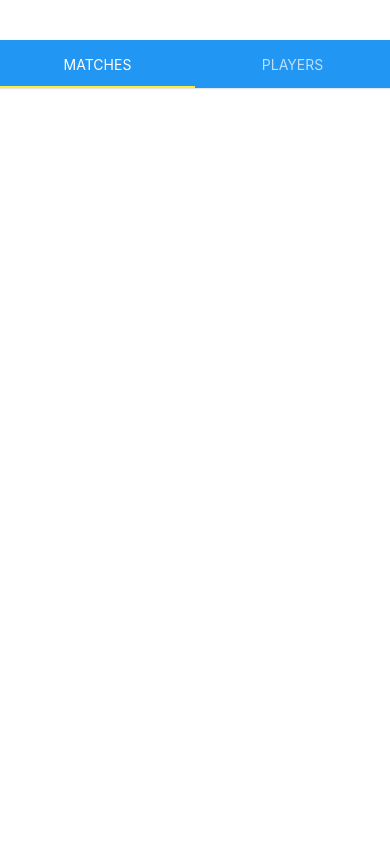
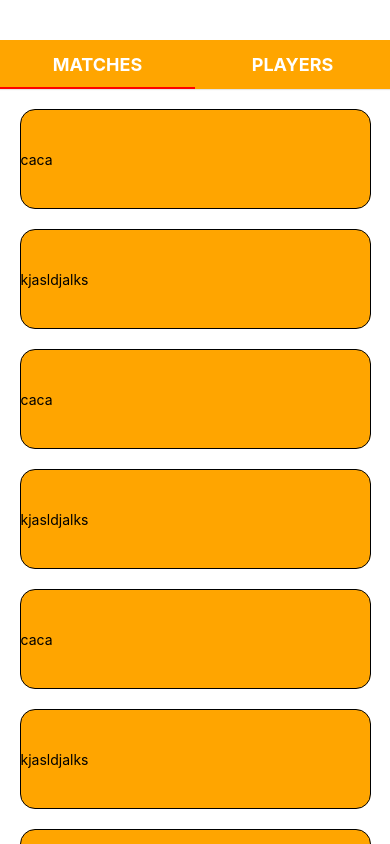
Before and after one commit to ricardolopezb/basket-mobile, a React Native app: screen / in a window 390 px wide. Built offline with nearby package versions, Linux system fonts and the light colour scheme.

Commit message:
alto commit

```diff
--- a/App.js
+++ b/App.js
@@ -1,10 +1,10 @@
 import { StatusBar } from 'expo-status-bar';
 import React, { useState } from 'react';
-import {Button, StyleSheet, Text, useWindowDimensions, View} from 'react-native';
+import { Button, StyleSheet, Text, useWindowDimensions, View } from 'react-native';
 import { NavigationContainer } from '@react-navigation/native';
 import { createNativeStackNavigator } from '@react-navigation/native-stack';
 import { Home } from "./src/screens/Home"
-import { TabView } from 'react-native-tab-view';
+import { TabView, TabBar } from 'react-native-tab-view'; // Importar el componente TabBar
 
 const renderScene = ({ route }) => {
     switch (route.key) {
@@ -16,7 +16,6 @@ const renderScene = ({ route }) => {
 };
 
 export default function App() {
-    const Stack = createNativeStackNavigator();
     const layout = useWindowDimensions();
 
     const [index, setIndex] = React.useState(0);
@@ -25,19 +24,26 @@ export default function App() {
         { key: 'players', title: 'Players' },
     ]);
     return (
-
-          <TabView style={styles.container}
+        <TabView
+            style={styles.container}
             navigationState={{ index, routes }}
             renderScene={renderScene}
             onIndexChange={setIndex}
             initialLayout={{ width: layout.width }}
+            renderTabBar={(props) => (
+                <TabBar
+                    {...props}
+                    indicatorStyle={{ backgroundColor: 'red' }}
+                    style={{ backgroundColor: 'orange' }}
+                    labelStyle={{ color: 'white' ,fontSize:18,fontWeight:"bold"}}
                 />
-
+            )}
+        />
     );
 }
 
 const styles = StyleSheet.create({
-    container:{
-        marginTop:40,
+    container: {
+        marginTop: 40,
     }
 })
--- a/src/components/match/Match.js
+++ b/src/components/match/Match.js
@@ -1,12 +1,26 @@
 import React from 'react';
 import {Text, View} from "react-native";
+import styleSheet from "react-native-web/dist/exports/StyleSheet";
 
-export const Match = () => {
+export const Match = (props) => {
     return (
-        <View>
+        <View style={styles.container}>
             <Text>
-                Match
+                {props.name}
             </Text>
         </View>
     );
 };
+
+const styles = styleSheet.create({
+    container:{
+        width:"90%",
+        justifyContent:"center",
+        backgroundColor:"orange",
+        alignSelf:"center",
+        height:100,
+        marginTop:20,
+        borderRadius:15,
+        borderWidth:1
+    }
+})
--- a/src/screens/Home.js
+++ b/src/screens/Home.js
@@ -1,22 +1,30 @@
-import { Button, StyleSheet, Text, View } from 'react-native';
+import {Button, ScrollView, StyleSheet, Text, View} from 'react-native';
+import {useState} from "react";
+import {Match} from "../components/match/Match";
 
 export const Home = () => {
+    const [matches,setMatches] = useState([
+        {name:"caca"},{name:"kjasldjalks"},{name:"caca"},{name:"kjasldjalks"},{name:"caca"},{name:"kjasldjalks"},{name:"caca"},{name:"kjasldjalks"},{name:"caca"},{name:"kjasldjalks"}
+    ])
+
     return (
-        <></>
-        // <NavigationContainer>
-        //   <Stack.Navigator>
-        //     <Stack.Screen name="Homeeeee" component={Home} />
-        //   </Stack.Navigator>
-        // </NavigationContainer>
+        <ScrollView style={styles.container}>
+            {
+                matches.map((match) => {
+                    return (
+                        <Match name={match.name}></Match>
+                    )
+                })
+            }
+        </ScrollView>
+
     );
 };
 
 const styles = StyleSheet.create({
     container: {
-        marginTop:20,
         flex: 1,
         backgroundColor: '#fff',
-        alignItems: 'center',
-        justifyContent: 'center',
+        overflow:"scroll"
     },
 });
```
Lines whose indentation alone changed are shown as unchanged.
